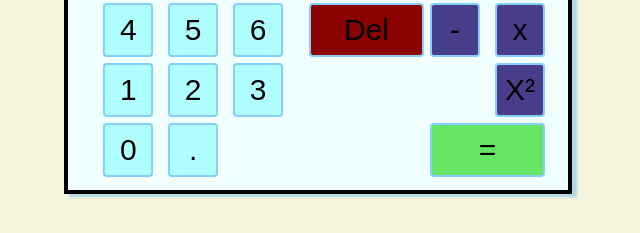
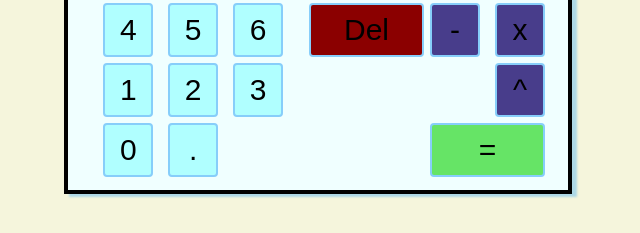
Before and after one commit to Soadaa56/calculator, a plain HTML site: page index.html in a window 1280 px wide. Shown: the part 314-547 px from the top of the page, 322-962 px from the left. Drawn offline with Linux system fonts and the light colour scheme.

Commit message:
Switch power button to ^

```diff
--- a/index.html
+++ b/index.html
@@ -54,7 +54,7 @@
                     <button class="operand" data-operation="x">x</button>
                 </div>
                 <div class="middle-bottom-row">
-                    <button class="operand" data-operation="&#178;">X<span>&#178;</span></button>
+                    <button class="operand" data-operation="^">^</button>
                 </div>
                 <div class="bottom-row">
                     <button data-equal class="wide-button">=</button>
```
